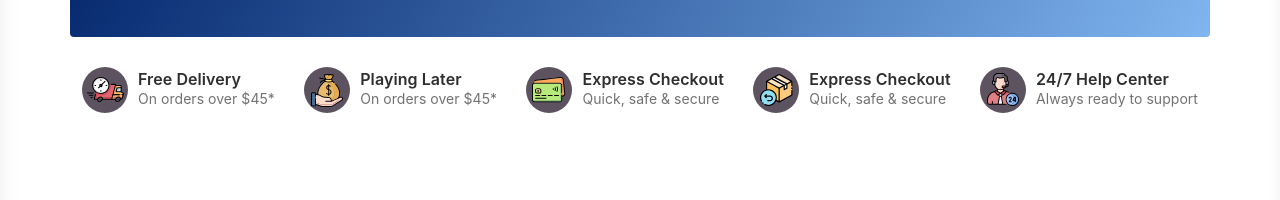
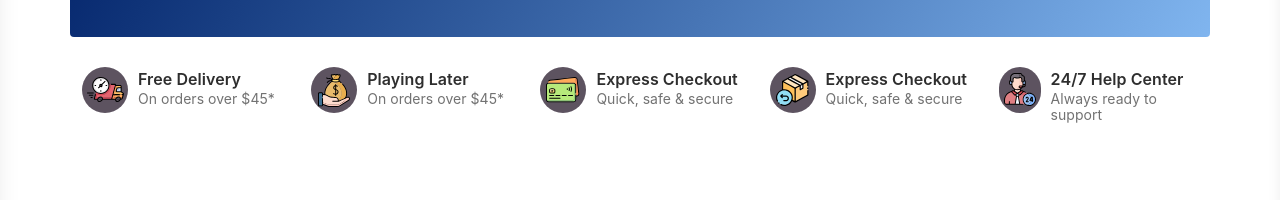
Before and after one commit to Shahriar-Syeed/tmelectronics, a website: page index.html in a window 1280 px wide. Shown: the part 555-755 px from the top of the page. Drawn offline with nearby package versions, Linux system fonts and the light colour scheme.

Commit message:
make feature section into slider

```diff
--- /dev/null
+++ b/assets/js/feature-slider.js
@@ -0,0 +1,23 @@
+var swiper = new Swiper(".feature__slider", {
+   loop: true,
+   slidesPerView: 3,
+   spaceBetween: 20,
+      autoplay: {
+        delay: 2500,
+        disableOnInteraction: true,
+      },
+   breakpoints: {
+    1200: {
+        slidesPerView: 5,
+        spaceBetween: 30
+    },
+    1028: {
+        slidesPerView: 4,
+        spaceBetween: 30
+    },
+    990: {
+        slidesPerView: 3,
+        spaceBetween: 0
+    }
+  }
+ });
--- a/index.html
+++ b/index.html
@@ -9,6 +9,7 @@
     crossorigin="anonymous" referrerpolicy="no-referrer"></script> -->
   <!-- <script src="https://cdn.tailwindcss.com"></script> -->
   <!-- <link rel="stylesheet" href="assets/css/style.css"> -->
+  <link rel="stylesheet" href="https://cdn.jsdelivr.net/npm/swiper@12/swiper-bundle.min.css" />
   <link rel="stylesheet" href="assets/css/output.css">
   <title>Electronic Store Header</title>
 </head>
@@ -866,8 +867,10 @@
     <!-- feature section -->
 
     <section class="feature custom-container">
-      <div class="feature__inner">
-
+      <div class="swiper feature__slider">
+
+        <div class="swiper-wrapper">
+          <div class="swiper-slide">
             <article class="feature__item">
               <div class="feature__icon-wrap">
                 <svg xmlns="http://www.w3.org/2000/svg" width="37" height="26" viewBox="0 0 37 26" fill="none">
@@ -962,7 +965,8 @@
                 <p class="feature__text">On orders over $45*</p>
               </div>
             </article>
-
+          </div>
+          <div class="swiper-slide">
             <article class="feature__item">
               <div class="feature__icon-wrap">
                 <svg xmlns="http://www.w3.org/2000/svg" width="32" height="33" viewBox="0 0 32 33" fill="none">
@@ -1009,7 +1013,8 @@
                 <p class="feature__text">On orders over $45*</p>
               </div>
             </article>
-
+          </div>
+          <div class="swiper-slide">
             <article class="feature__item">
               <div class="feature__icon-wrap">
                 <svg xmlns="http://www.w3.org/2000/svg" width="34" height="26" viewBox="0 0 34 26" fill="none">
@@ -1074,7 +1079,8 @@
                 <p class="feature__text">Quick, safe & secure</p>
               </div>
             </article>
-
+          </div>
+          <div class="swiper-slide">
             <article class="feature__item">
               <div class="feature__icon-wrap">
                 <svg xmlns="http://www.w3.org/2000/svg" width="33" height="32" viewBox="0 0 33 32" fill="none">
@@ -1118,7 +1124,8 @@
                 <p class="feature__text">Quick, safe & secure</p>
               </div>
             </article>
-
+          </div>
+          <div class="swiper-slide">
             <article class="feature__item">
               <div class="feature__icon-wrap">
                 <svg xmlns="http://www.w3.org/2000/svg" width="32" height="34" viewBox="0 0 32 34" fill="none">
@@ -1201,7 +1208,9 @@
                 <p class="feature__text">Always ready to support</p>
               </div>
             </article>
-
+          </div>
+        </div>
+      </div>
       </div>
     </section>
 
@@ -2347,4 +2356,8 @@
 
 </body>
 
+
+<script differ src="https://cdn.jsdelivr.net/npm/swiper@12/swiper-bundle.min.js"></script>
+<script defer src="./assets/js/feature-slider.js"></script>
+
 </html>
```
Also changed, not shown: assets/css/output.css. Lines whose indentation alone changed are shown as unchanged.
